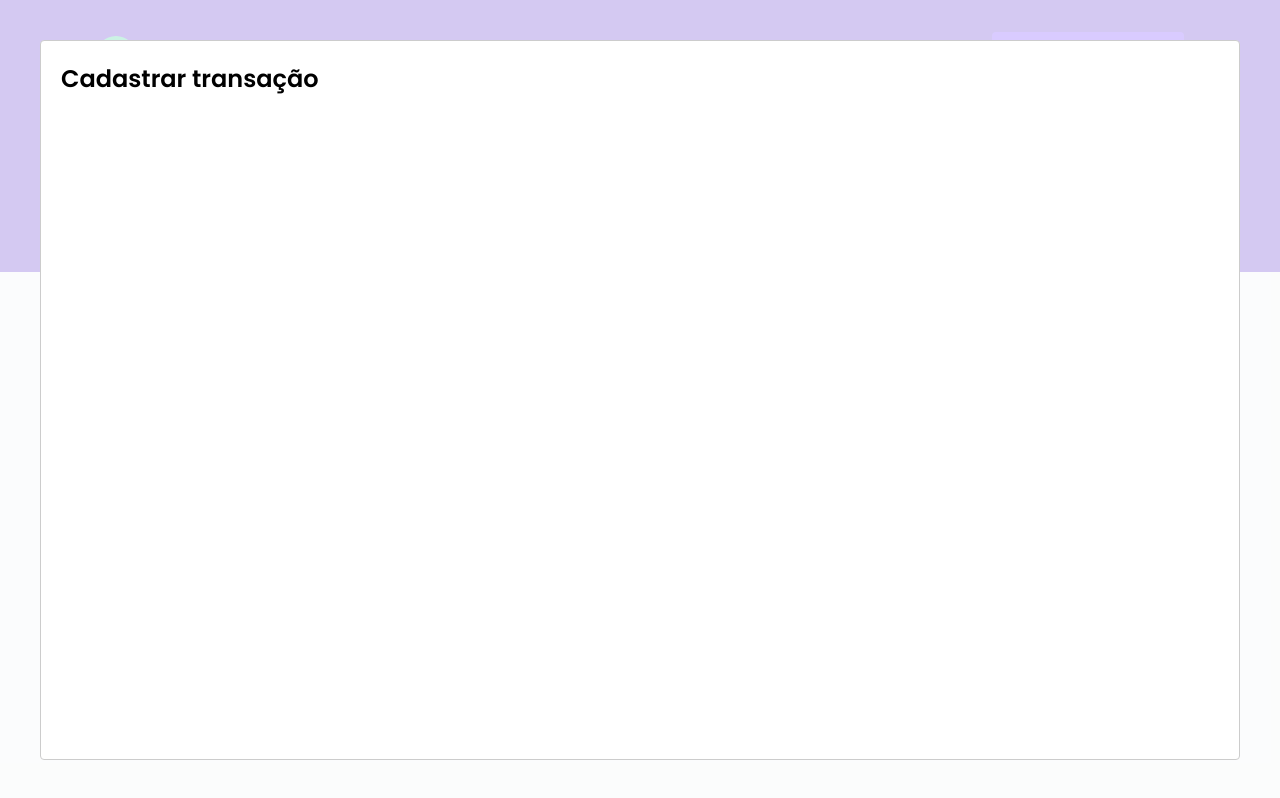
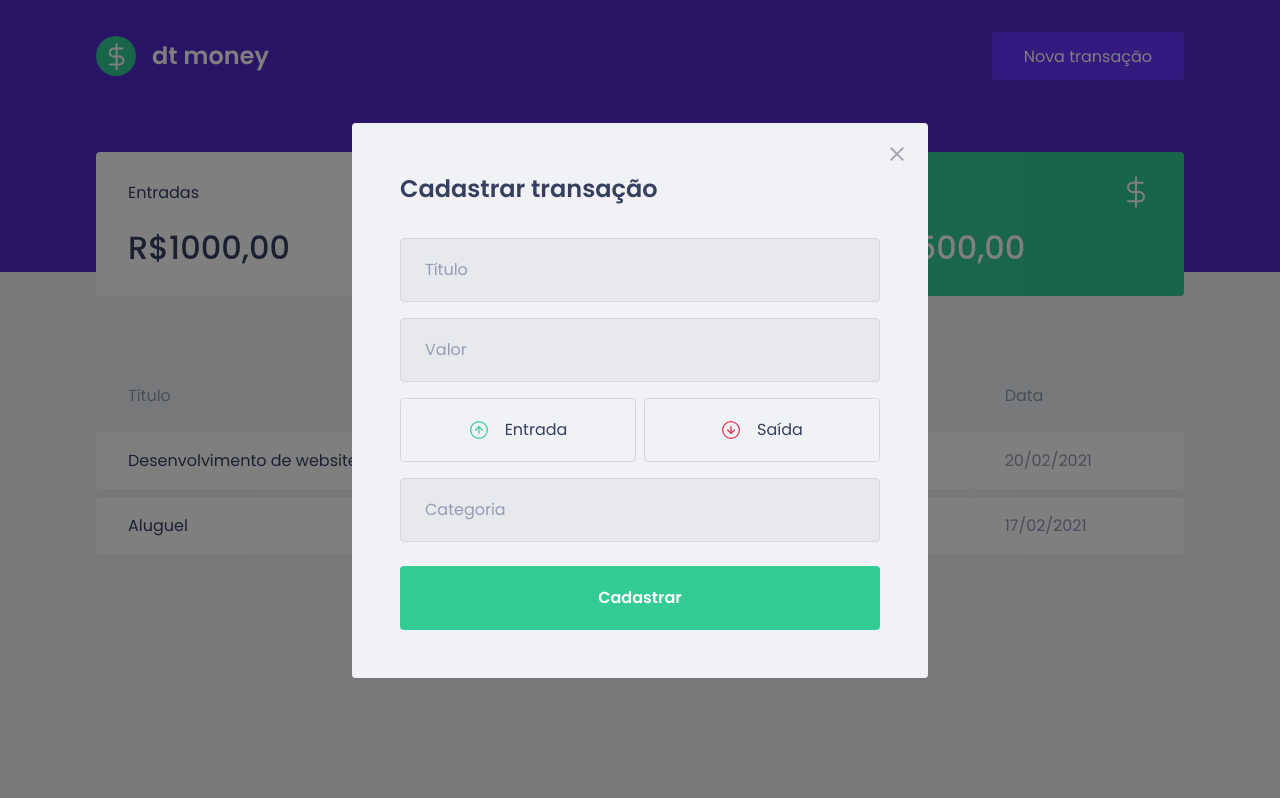
Before and after one commit to jgabriel1/dt-money, a React (Create React App) app: page / in a window 1280 px wide. Both pictures are taken after a click on the button "Nova transação". Built offline with nearby package versions, Linux system fonts and the light colour scheme; no server answers; what miragejs would draw is missing.

Commit message:
Created and styled the entire modal form.

```diff
--- a/package.json
+++ b/package.json
@@ -5,6 +5,7 @@
   "dependencies": {
     "axios": "^0.21.1",
     "miragejs": "^0.1.41",
+    "polished": "^4.1.1",
     "react": "^17.0.1",
     "react-dom": "^17.0.1",
     "react-modal": "^3.12.1",
@@ -13,7 +14,6 @@
     "web-vitals": "^1.0.1"
   },
   "devDependencies": {
-    "@types/react-modal": "^3.12.0",
     "@testing-library/jest-dom": "^5.11.4",
     "@testing-library/react": "^11.1.0",
     "@testing-library/user-event": "^12.1.10",
@@ -21,6 +21,7 @@
     "@types/node": "^12.0.0",
     "@types/react": "^17.0.0",
     "@types/react-dom": "^17.0.0",
+    "@types/react-modal": "^3.12.0",
     "@types/styled-components": "^5.1.9",
     "typescript": "^4.1.2"
   },
--- a/src/components/NewTransactionModal/index.tsx
+++ b/src/components/NewTransactionModal/index.tsx
@@ -1,5 +1,9 @@
 import Modal from 'react-modal';
-import { Container } from "./styles";
+import { Container, TransactionTypeContainer } from './styles';
+
+import closeImg from '../../assets/close.svg';
+import incomeImg from '../../assets/income.svg';
+import outcomeImg from '../../assets/outcome.svg';
 
 type NewTransactionModalProps = {
   isOpen: boolean;
@@ -11,13 +15,45 @@
   onRequestClose,
 }: NewTransactionModalProps) {
   return (
-    <Container>
-      <Modal
-        isOpen={isOpen}
-        onRequestClose={onRequestClose}
+    <Modal
+      isOpen={isOpen}
+      onRequestClose={onRequestClose}
+      overlayClassName='react-modal-overlay'
+      className='react-modal-content'
+    >
+      <button
+        type='button'
+        onClick={onRequestClose}
+        className='react-modal-close'
       >
+        <img src={closeImg} alt="X" />
+      </button>
+
+      <Container>
         <h2>Cadastrar transação</h2>
-      </Modal>
-    </Container>
+
+        <input placeholder='Título' />
+
+        <input placeholder='Valor' type='number' />
+
+        <TransactionTypeContainer>
+          <button type='button'>
+            <img src={incomeImg} alt='Entrada' />
+
+            <span>Entrada</span>
+          </button>
+
+          <button type='button'>
+            <img src={outcomeImg} alt='Saída' />
+
+            <span>Saída</span>
+          </button>
+        </TransactionTypeContainer>
+
+        <input placeholder='Categoria' />
+
+        <button type='submit'>Cadastrar</button>
+      </Container>
+    </Modal>
   );
 }
--- a/src/components/NewTransactionModal/styles.ts
+++ b/src/components/NewTransactionModal/styles.ts
@@ -1,3 +1,88 @@
 import styled from "styled-components";
+import { darken } from 'polished';
 
-export const Container = styled.div``;
+export const Container = styled.form`
+  h2 {
+    color: var(--text-title);
+    font-size: 1.5rem;
+    margin-bottom: 2rem;
+  }
+
+  input {
+    width: 100%;
+    padding: 0 1.5rem;
+    height: 4rem;
+    border-radius: 0.25rem;
+
+    border: 1px solid #d7d7d7;
+    background: #e7e9ee;
+
+    font-weight: 400;
+    font-size: 1rem;
+
+    &::placeholder {
+      color: var(--text-body);
+    }
+
+    & + input {
+      margin-top: 1rem;
+    }
+  }
+
+  button[type="submit"] {
+    width: 100%;
+    padding: 0 1.5rem;
+    height: 4rem;
+    background: var(--green);
+    color: #fff;
+    border-radius: 0.25rem;
+    border: 0;
+    font-size: 1rem;
+    margin-top: 1.5rem;
+    font-weight: 600;
+
+    transition: filter 200ms;
+
+    &:hover {
+      filter: brightness(0.9);
+    }
+  }
+`;
+
+export const TransactionTypeContainer = styled.div`
+  margin: 1rem 0;
+
+  display: grid;
+  grid-template-columns: 1fr 1fr;
+  gap: 0.5rem;
+
+  button {
+    height: 4rem;
+    border: 1px solid #d7d7d7;
+    border-radius: 0.25rem;
+
+    background: transparent;
+
+    display: flex;
+    align-items: center;
+    justify-content: center;
+
+    transition: border-color 200ms;
+
+    &:hover {
+      border-color: ${darken(0.1, '#d7d7d7')}
+    }
+
+    img {
+      height: 20px;
+      width: 20px;
+    }
+
+    span {
+      display: inline-block;
+      margin-left: 1rem;
+      font-size: 1rem;
+      color: var(--text-title);
+    }
+  }
+`;
--- a/src/styles/global.ts
+++ b/src/styles/global.ts
@@ -54,4 +54,50 @@
     opacity: 0.6;
     cursor: not-allowed;
   }
+
+  .react-modal-overlay {
+    background: rgba(0, 0, 0, 0.5);
+
+    position: fixed;
+    top: 0;
+    bottom: 0;
+    right: 0;
+    left: 0;
+
+    display: flex;
+    align-items: center;
+    justify-content: center;
+  }
+
+  .react-modal-content {
+    width: 100%;
+    max-width: 576px;
+
+    background: var(--background);
+    padding: 3rem;
+    position: relative;
+    border-radius: 0.24rem;
+    outline: none;
+  }
+
+  .react-modal-close {
+    position: absolute;
+    right: 1.5rem;
+    top: 1.5rem;
+
+    /* Remove default button styling */
+    border: 0;
+    background: transparent;
+    outline: none;
+
+    /* Make the button larger and easier to click */
+    padding: 0.75rem;
+    margin: -0.75rem;
+
+    transition: filter 200ms;
+
+    &:hover {
+      filter: brightness(0.8);
+    }
+  }
 `;
```
Also changed, not shown: 1 other file (tests, documents, lock files or other folders).
